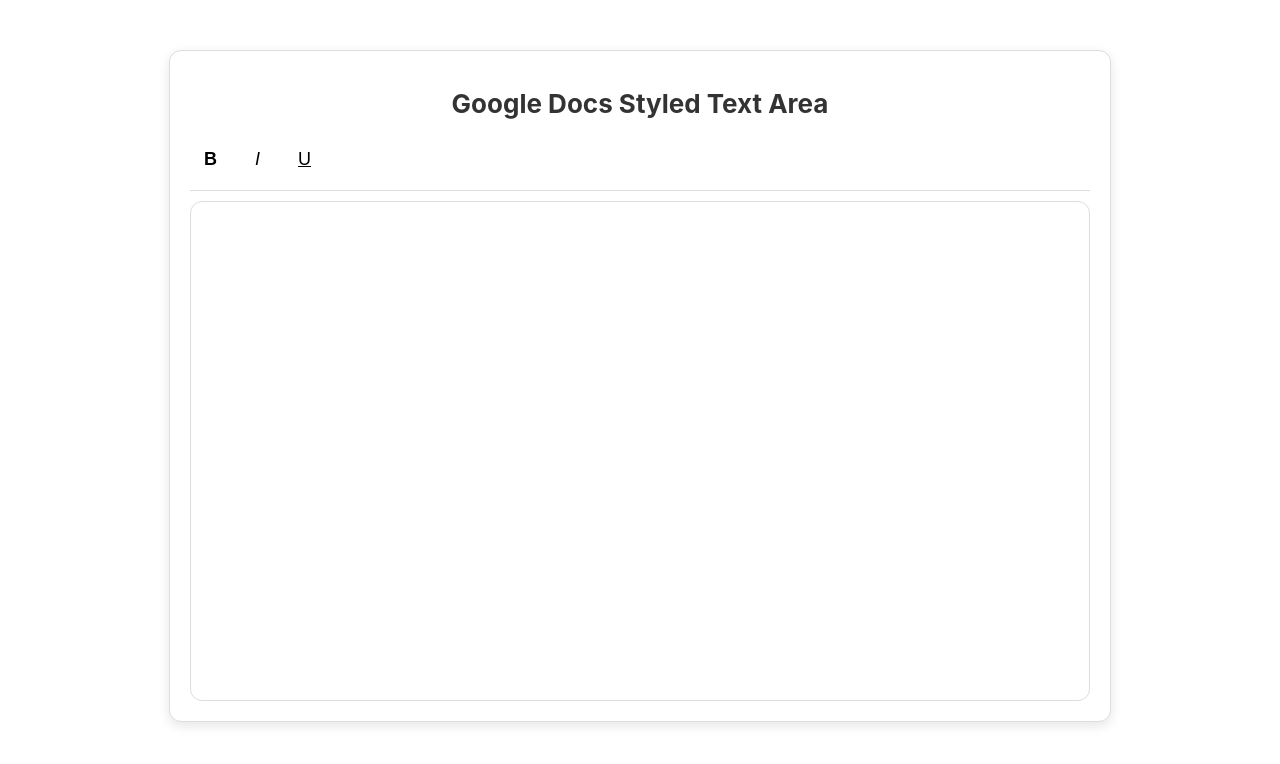
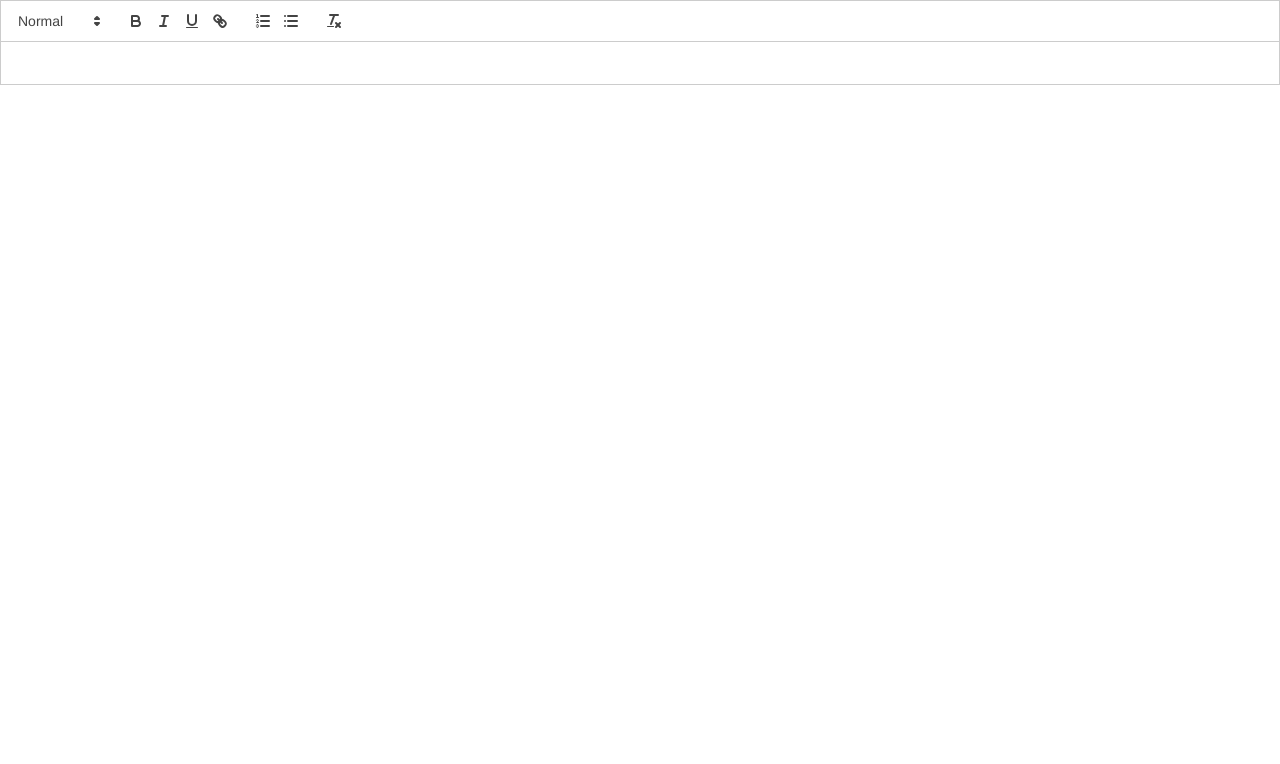
Before and after one commit to Pawan42002/gdocs, a React (Create React App) app: page / in a window 1280 px wide. Shown: the top 764 px of the page. Built offline with nearby package versions, Linux system fonts and the light colour scheme.

Commit message:
install react-quill

```diff
--- a/package.json
+++ b/package.json
@@ -8,6 +8,7 @@
     "@testing-library/user-event": "^13.5.0",
     "react": "^18.3.1",
     "react-dom": "^18.3.1",
+    "react-quill": "^2.0.0",
     "react-scripts": "5.0.1",
     "web-vitals": "^2.1.4"
   },
--- a/src/App.js
+++ b/src/App.js
@@ -1,10 +1,11 @@
 import logo from "./logo.svg";
 import "./App.css";
 import TextAreaComponent from "./Funcs/TextAreaComponent";
+import TextEditor from "./Funcs/TextEditor";
 function App() {
 	return (
 		<>
-			<TextAreaComponent />
+			<TextEditor />
 		</>
 	);
 }
--- /dev/null
+++ b/src/Funcs/TextEditor.js
@@ -0,0 +1,11 @@
+import React, { useState } from "react";
+import ReactQuill from "react-quill";
+import "react-quill/dist/quill.snow.css";
+
+function TextEditor() {
+	const [value, setValue] = useState("");
+
+	return <ReactQuill theme="snow" value={value} onChange={setValue} />;
+}
+
+export default TextEditor;
```
Also changed, not shown: 1 other file (tests, documents, lock files or other folders).
